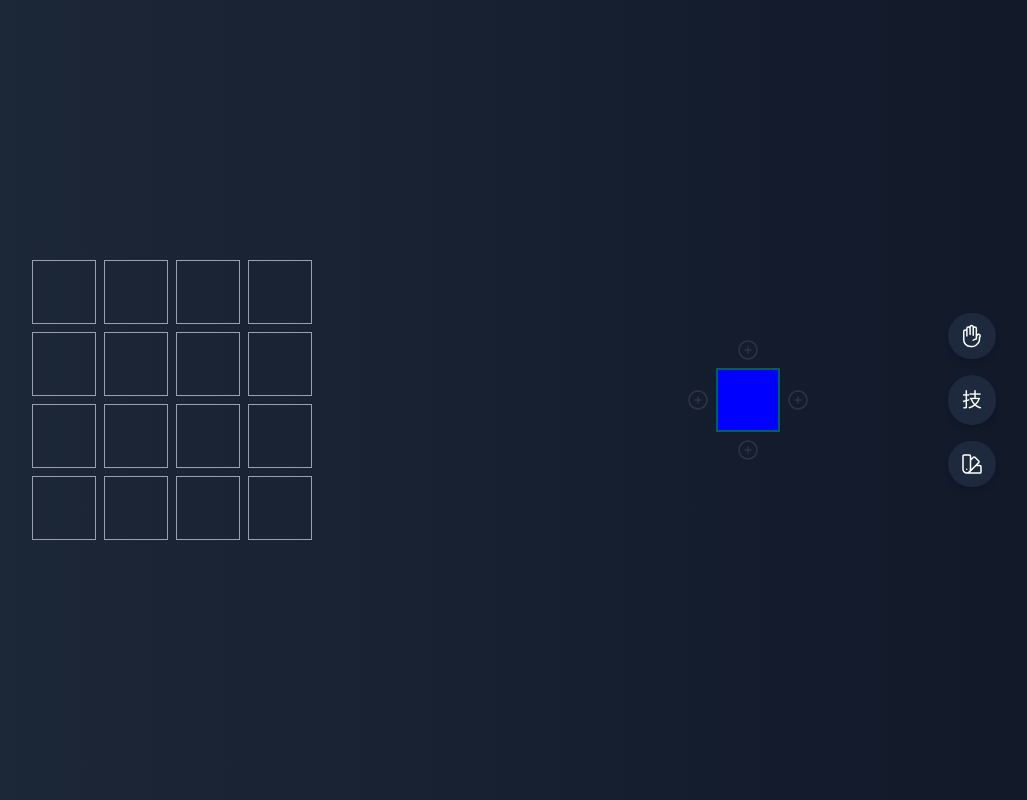
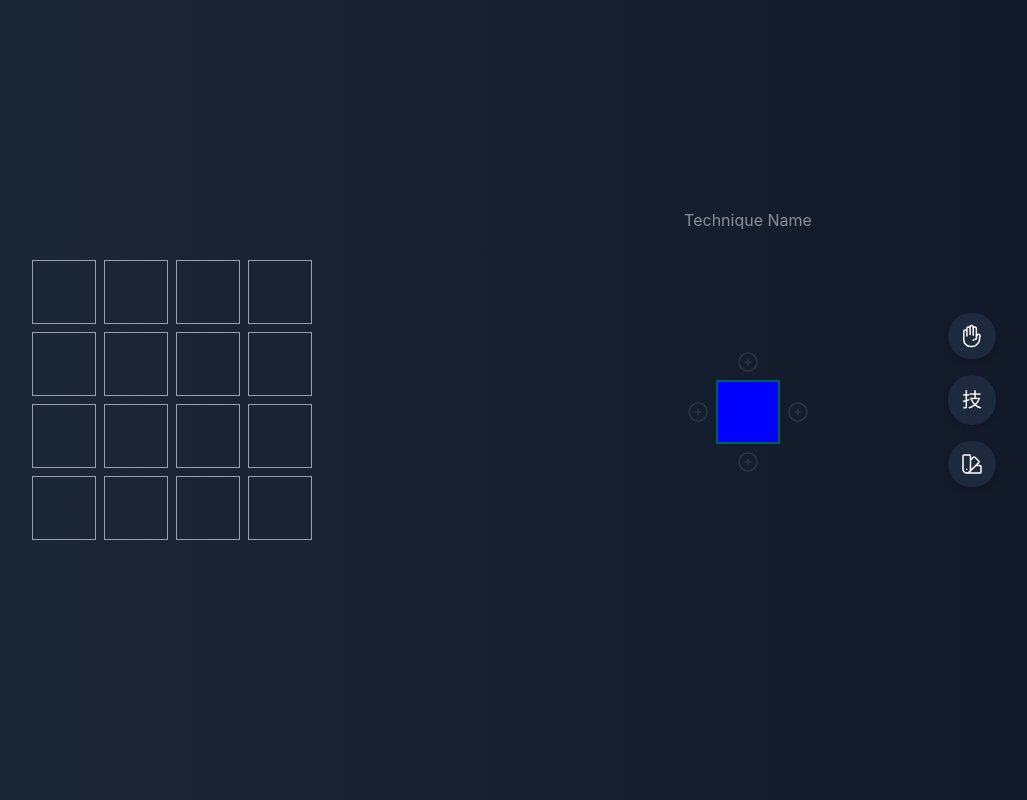
Before and after one commit to dCastanho/tech-grid, a Vue app: page / in a window 1280 px wide. Shown: the whole page, without its empty margins (148-1175 px from the left). Built offline with nearby package versions, Linux system fonts and the light colour scheme.

Commit message:
Added fullname to techniques

```diff
--- a/src/components/TGGrid.vue
+++ b/src/components/TGGrid.vue
@@ -25,6 +25,8 @@
 			</div>
 		</div>
 		<div class="flex items-center justify-center px-16">
+				<div class="grow h-96 flex flex-col items-center justify-start">
+					<input type="text" placeholder="Technique Name" v-model="fullname" class="text-center text-white"/>
 					<div class="grow flex items-center justify-center">
 						<TGBuilder v-if="editing" v-model="tech"></TGBuilder>
 						<TGDraggable
@@ -40,6 +42,7 @@
 						:tech="tech"
 						></TGTechnique>
 					</TGDraggable>
+				</div>
 				</div>
 				<div class="w-32 flex flex-col gap-4 ">
 					<template v-if="editing">
@@ -97,6 +100,8 @@ const gridStyle = {
 	gap: `${GAP}px`,
 }
 
+const fullname = ref('')
+
 
 const color = ref()
 
@@ -105,6 +110,7 @@ const cellStyle = {
 	height: `${CELL_SIZE}px`,
 }
 
+watch(fullname, (nN) => tech.value.fullname = nN)
 watch(color, (nC) => {
 	tech.value.aspect = `background: hsl(${nC.hue},${nC.saturation}%,${nC.brightness}%)`
 })
@@ -114,7 +120,8 @@ const showColors = ref(false)
 const tech = ref<Technique>({
 	name: "",
 	rows:[[1]],
-	aspect: DEFAULT_ASPECT
+	aspect: DEFAULT_ASPECT,
+	fullname: ""
 })
 
 const editing = ref(true)
@@ -138,6 +145,7 @@ function save() {
 	// future mutations to `tech` cannot bleed into already-placed tiles.
 	const snapshot: Technique = {
 		name: tech.value.name,
+		fullname: tech.value.fullname,
 		aspect: tech.value.aspect,
 		rows: tech.value.rows.map(r => [...r]),
 	}
@@ -150,8 +158,9 @@ function save() {
 		})
 	})
 
-	tech.value = { name: "", rows: [[1]], aspect: DEFAULT_ASPECT }
+	tech.value = { name: "", rows: [[1]], aspect: DEFAULT_ASPECT, fullname: ""}
 	editing.value = true
+	fullname.value = ''
 	style.value = ''
 }
 
--- a/src/schema/techniques.ts
+++ b/src/schema/techniques.ts
@@ -1,5 +1,6 @@
 export interface Technique {
 	rows: number[][],
 	aspect: string | undefined,
-	name: string
+	name: string,
+	fullname: string,
 }
```
Lines whose indentation alone changed are shown as unchanged.
